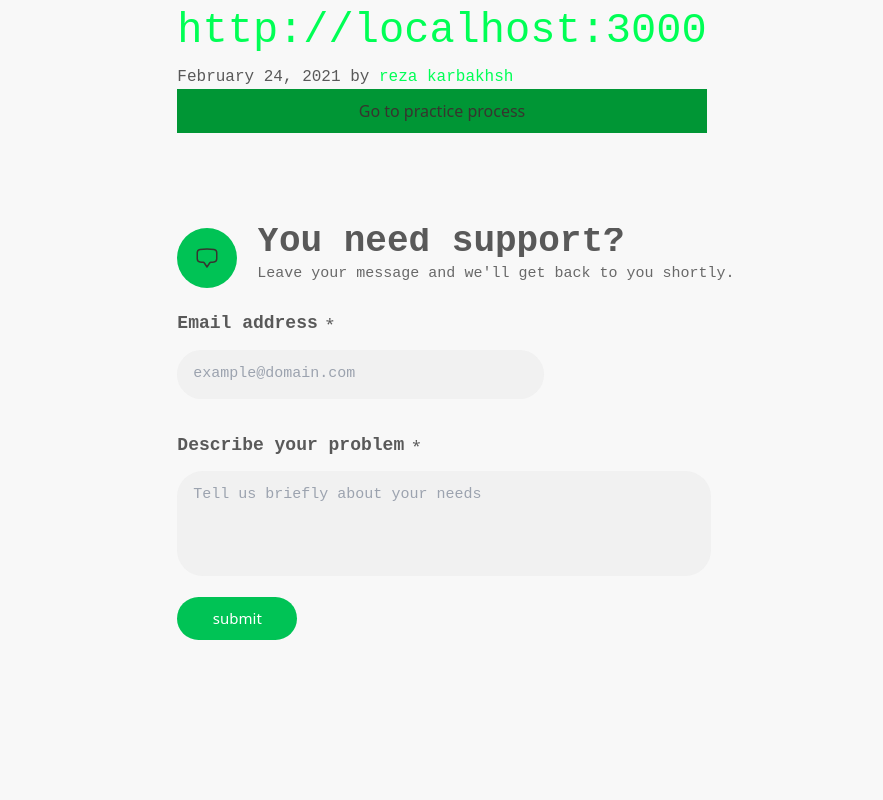
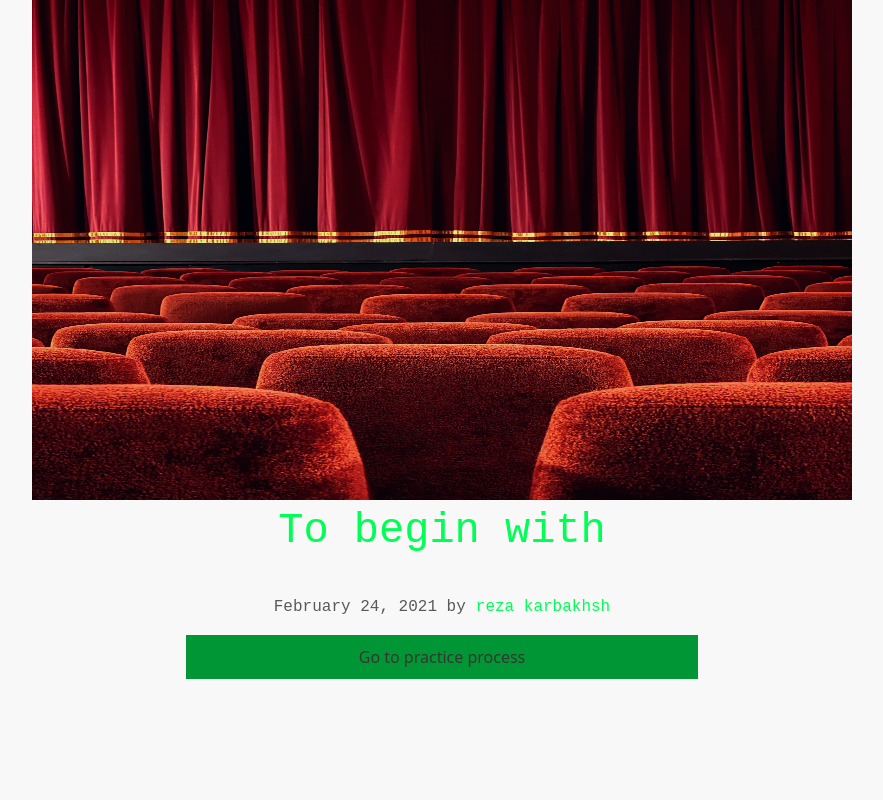
Before and after one commit to selengr/link_instagram, a Next.js app: page /environment in a window 1280 px wide. Shown: the top 800 px of the page, without its empty margins (198-1081 px from the left). Built offline with nearby package versions, Linux system fonts and the light colour scheme.

Commit message:
create environment page

```diff
--- a/app/(secondView)/environment/layout.tsx
+++ b/app/(secondView)/environment/layout.tsx
@@ -2,7 +2,7 @@
 
 import Footer from "../../../components/footer";
 import styles from "../../../styles/components/environment/environment.module.css"
-import "../../../styles/globals.css";
+    import "../../../styles/globals.css";
 
 export default function Layout({ children }) {
 
@@ -12,7 +12,7 @@ export default function Layout({ children }) {
         <head>
             <title>tips</title>
         </head>
-        <body className={`${styles["second-layout"]} relative bg-primary text-primary flex flex-col`} >
+        <body className={`${styles["second-layout"]} relative bg-primary text-primary flex flex-col w-full`} >
              {children}
         {/*<Footer />*/}
         </body>
--- a/app/(secondView)/environment/page.tsx
+++ b/app/(secondView)/environment/page.tsx
@@ -1,18 +1,25 @@
 import styles from "../../../styles/components/environment/environment.module.css"
+import "../../../styles/globals.css";
+import Image from "next/image";
 
 
 
 export default function Environment() {
     return (
         <>
-            <div className="w-100 h-100 flex justify-center align-middle">
-                <div>
+            <div className={styles["entry-header-whole"]}>
+                <div className="w-full">
+
+                    <Image
+                        src={"/images/scene.jpg"}
+                        alt="Picture of the author"
+                        width={1000}
+                        height={500}
+                        className={styles["Env--scene"]}
+                    />
 
 
-
-
-
-                    <h1 className={styles["entry-header-h1"]}>http://localhost:3000</h1>
+                       <h1 className={styles["entry-header-h1"]}>To begin with  </h1>
                         <p>
                             <time dateTime="2015-11-03" className={styles["time-publish"]}>
                                 February 24, 2021 by
@@ -23,6 +30,23 @@ export default function Environment() {
                     <botton className={styles["entry-header-btn"]}>
                         Go to practice process
                     </botton>
+
+
+
+
+
+                    <div className="mt-20" />
+                    <div className="mt-20" />
+                    <div className="mt-20" />
+                    <div className="mt-20" />
+                    <div className="mt-20" />
+                    <div className="mt-20" />
+                    <div className="mt-20" />
+                    <div className="mt-20" />
+                    <div className="mt-20" />
+                    <div className="mt-20" />
+                    <div className="mt-20" />
+                    <div className="mt-20" />
 
 
                     <form className={styles["eapps-form-header"]}>
--- a/styles/components/environment/environment.module.css
+++ b/styles/components/environment/environment.module.css
@@ -2,39 +2,82 @@
 .second-layout {
     background-color: #0a090a !important;
     color: #f7f7f7;
+    width: 100% !important;
+    display: flex;
+    align-items: center;
+    justify-content: center;
 }
-
+.entry-header-whole {
+    display: flex;
+    align-items: center;
+    justify-content: center;
+    width: 80% !important;
+    flex-direction: column !important;
+}
+.entry-header-whole :first-child{
+    display: flex;
+    align-items: center;
+    justify-content: center;
+    flex-direction: column;
+}
+.entry-header-whole :nth-child(2){
+    display: flex;
+    align-items: center;
+    justify-content: center;
+    flex-direction: row;
+}
+.entry-header-whole :first-child p{
+    width: 100%;
+    flex-direction: row !important;
+    display: flex;
+    align-items: center;
+    justify-content: center;
+}
 .entry-header-h1 {
     color: #00ff55;
     font-size: 42px;
     font-family: "Roboto Mono", monospace !important;
+   margin-bottom: 2rem;
 }
 .time-publish {
     color: #595959;
     font-family: "Roboto Mono", monospace !important;
+    /*width: 100% !important;*/
+}
+
+.Env--scene {
+    width: 80% !important;
+    height: 500px !important;
+    display: flex;
+    align-items: center;
+    justify-content: center;
+    /*width: 50% !important;*/
 }
 
 .entry-header-span {
     color: #00ff55;
     font-size: 16px;
     font-family: "Roboto Mono", monospace !important;
+    width:fit-content !important;
+    padding-left: 10px;
 }
 .entry-header-btn{
-    width: calc(50% - 30% + .5em * 1em);
     background-color: #009635;
     padding: 10px 20px;
     display: flex;
     align-items: center;
     justify-content: center;
     text-align: center;
+    width: 50% !important;
+    margin-top: 1rem;
 }
 .eapps-form-header {
     color: inherit;
     font-size: 15px;
     font-weight: 400;
     line-height: 1.8rem;
-    position: fixed;
-    bottom: 20%;
+    /*position: fixed;*/
+    /*bottom: 20%;*/
     display: flex;
     flex-direction: column;
 }
--- a/tailwind.config.js
+++ b/tailwind.config.js
@@ -16,12 +16,12 @@ module.exports = {
 
       colors: {
         // Add your custom color schemes here
+        primary: '#00ff55',
       }
     },
   },
 
 
 
-
   plugins: [],
 }
```
Also changed, not shown: public/images/scene.jpg (added).
